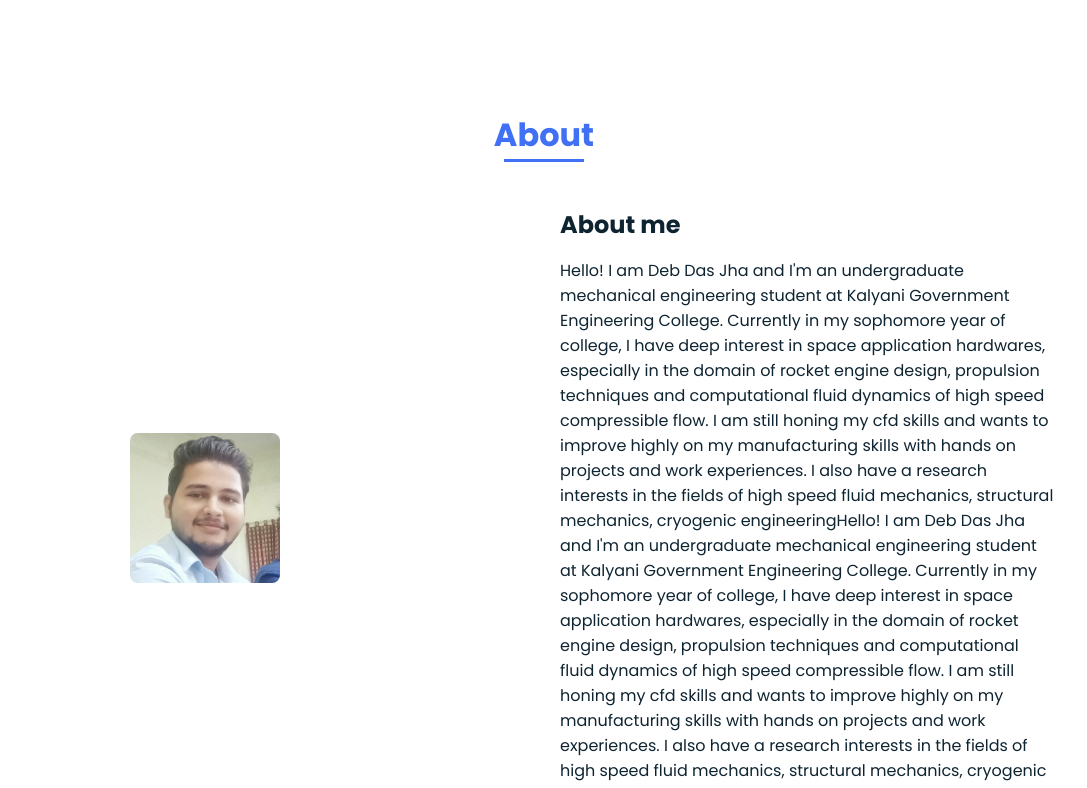
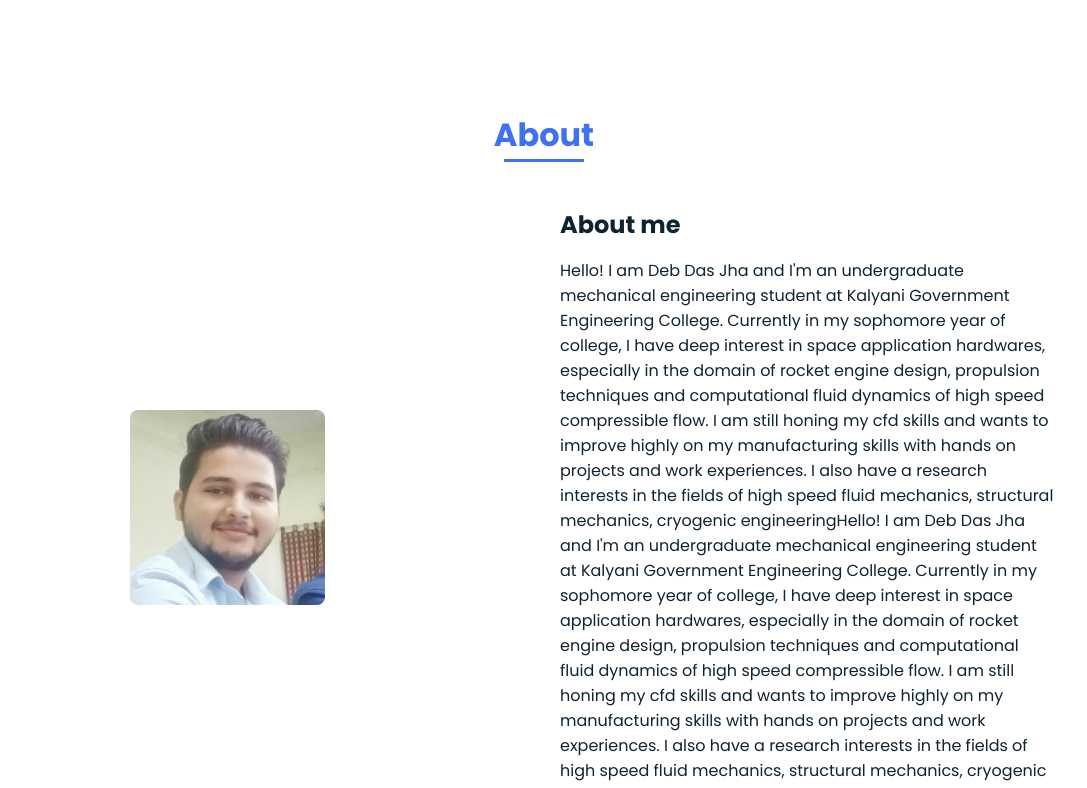
Before and after one commit to sarbodaman/devdasjha, a plain HTML site: page index.html in a window 1280 px wide. Shown: the part 769-1557 px from the top of the page, without its empty margins (96-1183 px from the left). Drawn offline with nearby package versions, Linux system fonts and the light colour scheme.

Commit message:
Update styles.css

```diff
--- a/assets/css/styles.css
+++ b/assets/css/styles.css
@@ -70,7 +70,7 @@ a{
   text-decoration: none;
 }
 img{
-  max-width: 50%;
+  max-width: 65%;
   height: auto;
   display: block;
 }
```
